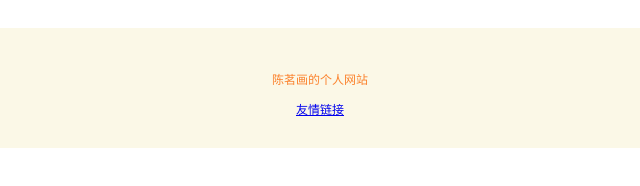
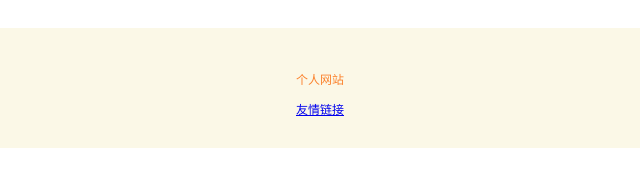
Before and after one commit to fuchahuahua/re01-one, a plain HTML site: page personal website/index.html in a window 1280 px wide. Shown: the part 324-510 px from the top of the page, 320-960 px from the left. Drawn offline with Linux system fonts and the light colour scheme.

Commit message:
Update index.html

```diff
--- a/personal website/index.html
+++ b/personal website/index.html
@@ -3,7 +3,7 @@
   <head>
     <meta charset="utf-8">
     <meta name="viewport" content="width=device-width, initial-scale=1" />
-    <title>康文昌的在线HTML 教学小工具</title>
+    <title>在线HTML 教学小工具</title>
     <style>
       body {
         margin: 0;
@@ -39,7 +39,7 @@
       font-size: 12px;
       color: #FB822D;
       ">
-      <p>陈茗画的个人网站</p>
+      <p>个人网站</p>
       <a href="https://www.space-bubble.fun/">友情链接</a>
       </div>
   </body>
```
